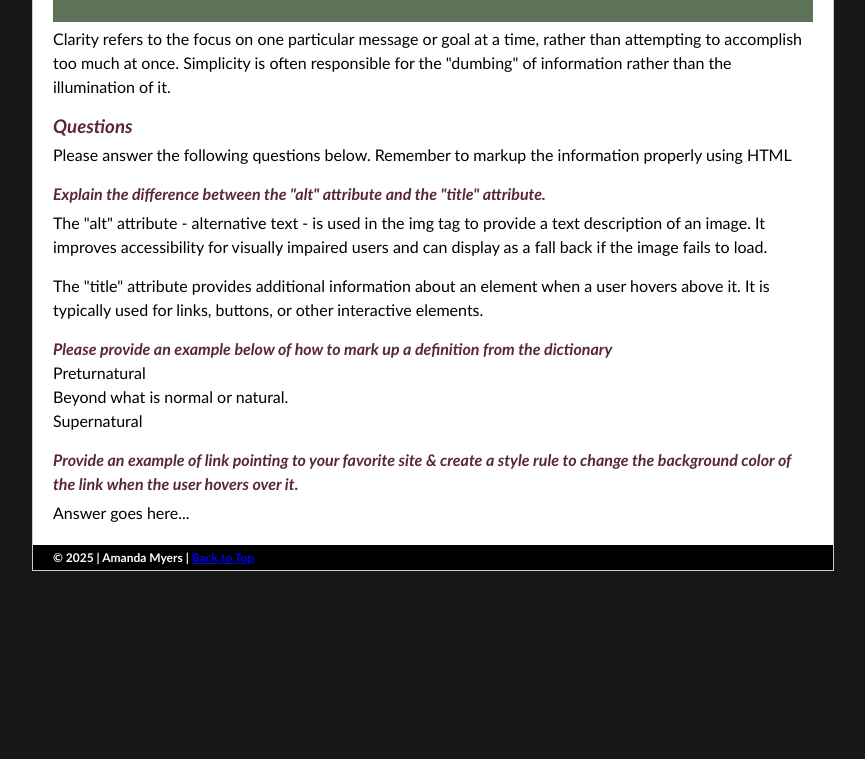
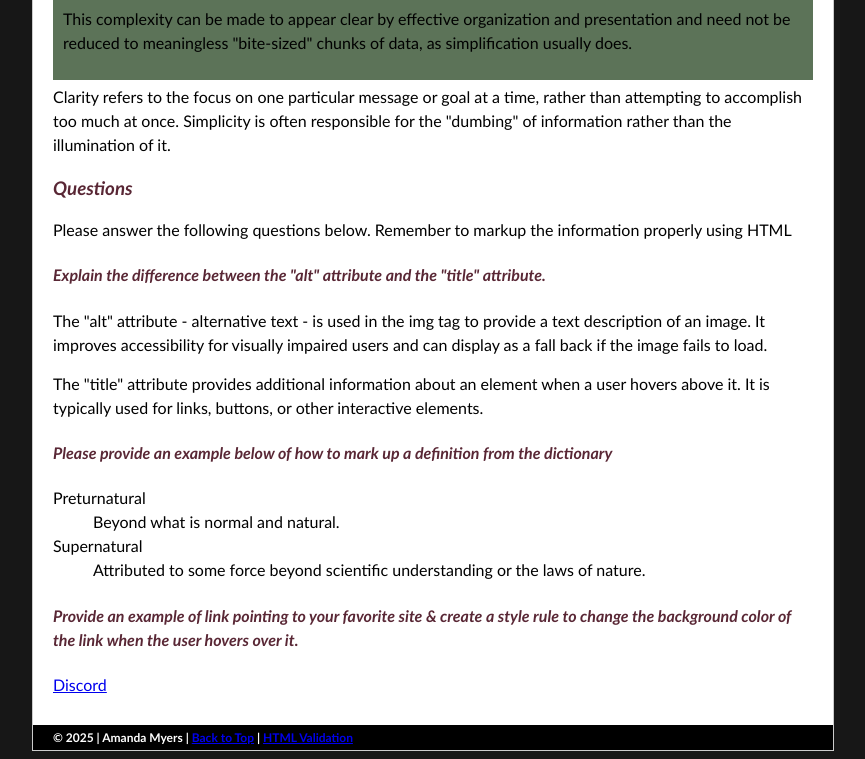
Before and after one commit to MandaMae429/ifsc-3342, a plain HTML site: page pre-assessment/index.html in a window 1280 px wide. Shown: the part 402-1161 px from the top of the page, without its empty margins (207-1072 px from the left). Before the commit the page ends 973 px from the top, so only its background shows below. Drawn offline with Linux system fonts and the light colour scheme.

Commit message:
Pre-Assessment

```diff
--- a/pre-assessment/assets/css/screen.css
+++ b/pre-assessment/assets/css/screen.css
@@ -1,8 +1,9 @@
-* {
+/** {
 	margin: 0px;
 	padding: 0px;
 }
-/*the star means the entire page has zero margin and zero padding/ reset box model */
+/*the star means the entire page has zero margin and zero padding/ reset box model;
+had to comment out for the dl and terms to show up properly*/
 body {
 	text-align: center;
 	font-family: "Trebuchet MS", Arial, Helvetica, sans-serif;
@@ -21,8 +22,7 @@ body {
 	margin-top: 20px;
 	border: 1px solid #CCC;
 }
-#header {
-}
+
 
 #header h1 a {
 	width:800px;
@@ -82,8 +82,9 @@ body {
 	margin-top: 5px;
 	margin-bottom: 15px;
 }
-
-
+#content a:hover{
+	background-color:#5c7358
+}
 #footer {
 	background-color: #000;
 	color: #FFF;
--- a/pre-assessment/index.html
+++ b/pre-assessment/index.html
@@ -38,20 +38,18 @@
     <p>The "alt" attribute - alternative text - is used in the img tag to provide a text description of an image. It improves accessibility for visually impaired users and can display as a fall back if the image fails to load.</p>
     <p>The "title" attribute provides additional information about an element when a user hovers above it. It is typically used for links, buttons, or other interactive elements.</p>
     <h4><em>Please provide an example below of how to mark up a definition from the dictionary</em></h4>
-      <dl>
+    <p><dl>
         <dt>Preturnatural</dt>
-          <dd>Beyond what is normal or natural.
-
-          </dd>
+          <dd>Beyond what is normal and natural.</dd>
         <dt>Supernatural</dt>
-
+          <dd>Attributed to some force beyond scientific understanding or the laws of nature.</dd>
       </dl>
-    </p>
     <h4><em>Provide an example of link pointing to your favorite site &amp; create a style rule to change the background color of the link when the user hovers over it. </em></h4>
-    <p>Answer goes here... </p>
+    <p>
+      <a href="https://discord.com/" title="Discord">Discord</a></p>
   </div>
   <div id="footer">
-    <h6>&copy; 2025 | Amanda Myers | <a href="#top">Back to Top</a></h6>
+    <h6>&copy; 2025 | Amanda Myers | <a href="#top">Back to Top</a> | <a href="https://validator.w3.org/nu/#textarea">HTML Validation</a></h6>
   </div>
 </div>
 </body>
```
